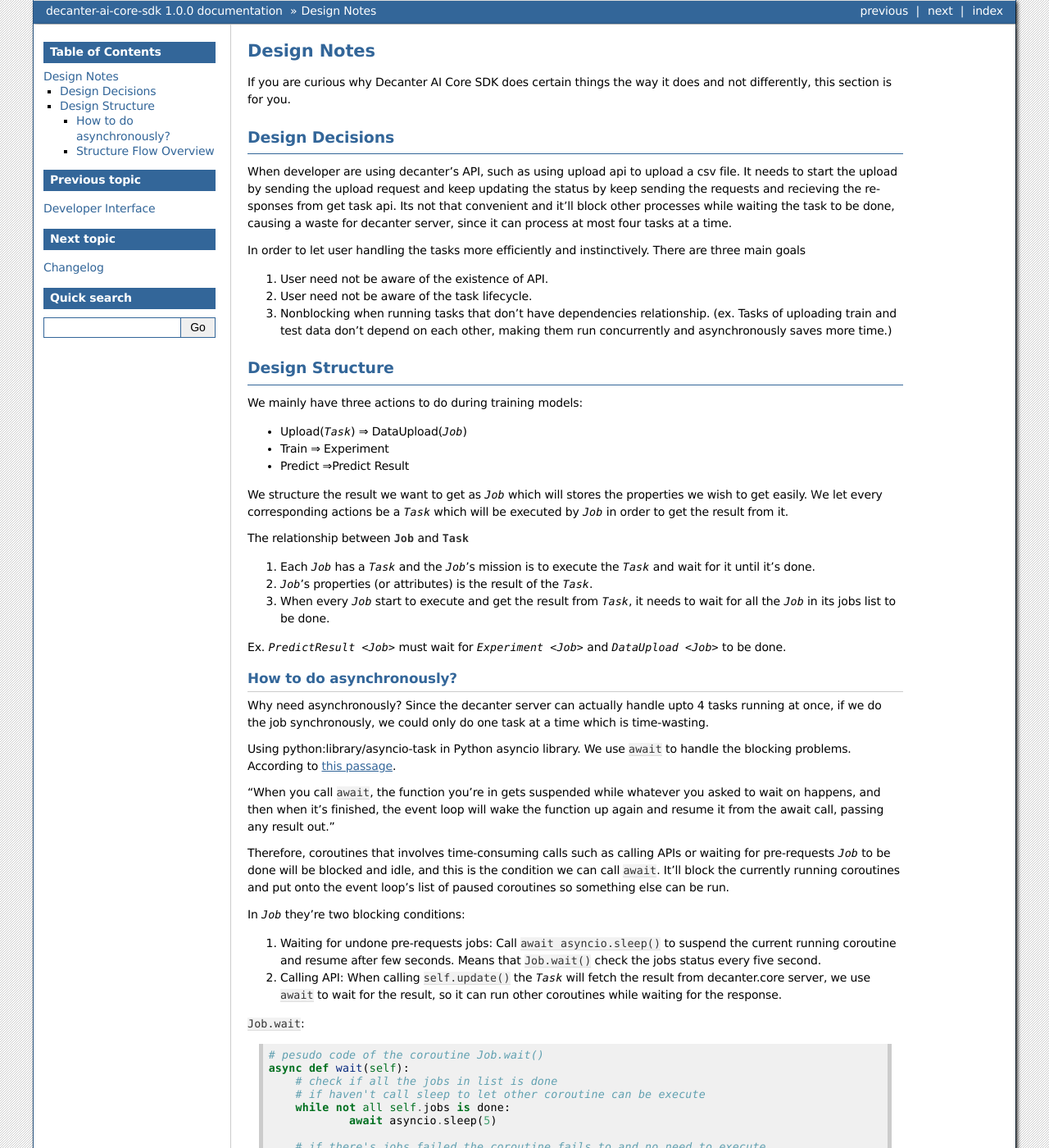
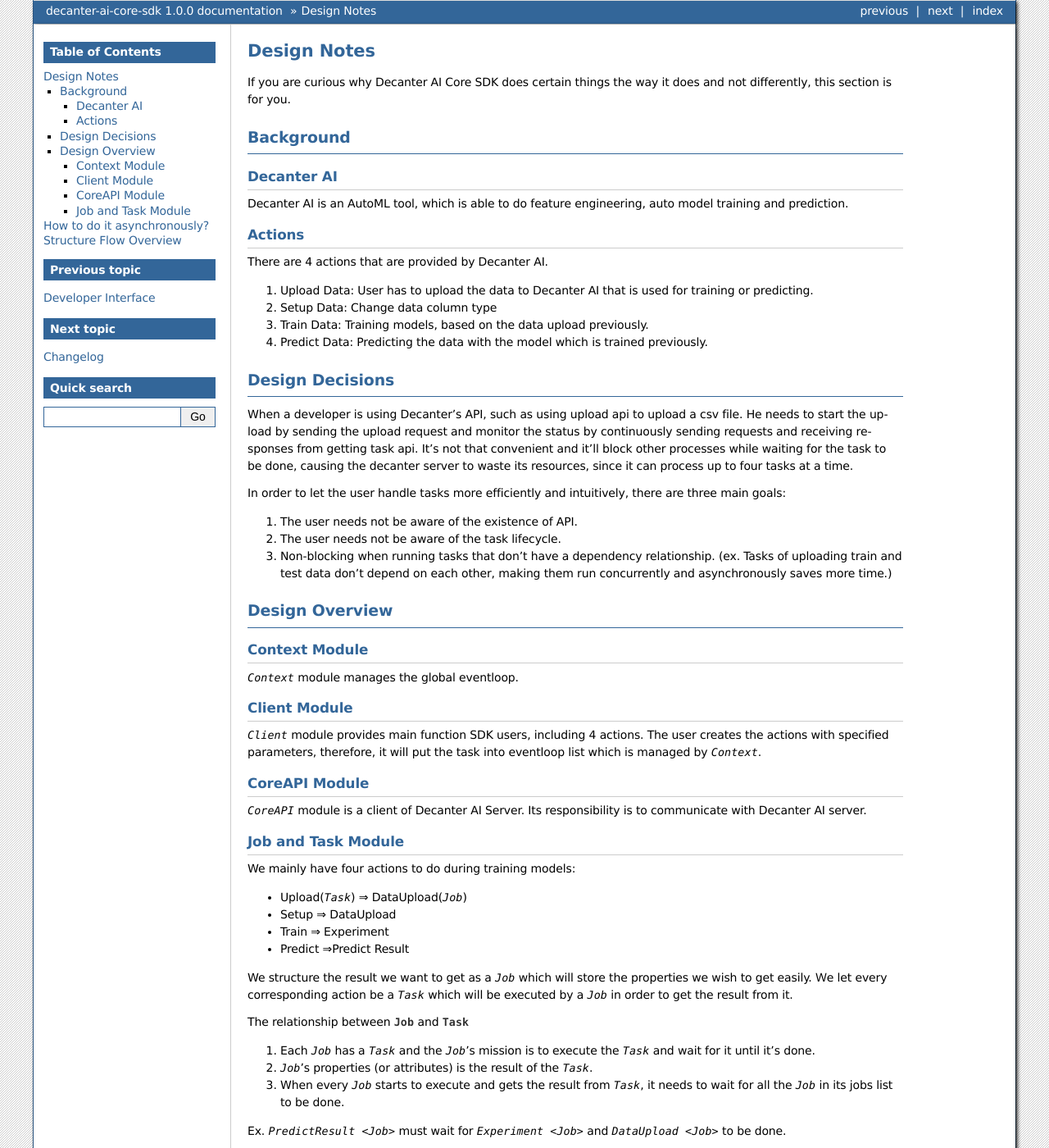
Before and after one commit to MoBagel/decanter-ai-core-sdk, a Sphinx documentation site: the page built from docs/source/notes/design.rst, in a window 1280 px wide and 1400 px high. Shown: the whole window at 82% size. Built offline with Sphinx 7.4.7, drawn with Linux system fonts in a browser that asks for light colours; some of the changed text lies outside the part shown.

Commit message:
doc: add design doc

```diff
--- a/docs/source/notes/design.rst
+++ b/docs/source/notes/design.rst
@@ -2,43 +2,72 @@
 
 
 Design Notes
-=================
+~~~~~~~~~~~~
 
-If you are curious why Decanter AI Core SDK does certain things the way it does and not differently,
-this section is for you.
+If you are curious why Decanter AI Core SDK does certain things the way it does and not differently, this section is for you.
+
+Background
+**********
+
+Decanter AI
+===========
+Decanter AI is an AutoML tool, which is able to do feature engineering, auto model training and prediction.
+
+Actions
+=======
+There are 4 actions that are provided by Decanter AI.
+
+1.  Upload Data: User has to upload the data to Decanter AI that is used for training or predicting.
+2.  Setup Data: Change data column type
+3.  Train Data: Training models, based on the data upload previously.
+4.  Predict Data: Predicting the data with the model which is trained previously.
 
 
 Design Decisions
------------------
+****************
 
-When developer are using decanter's API, such as using upload api to upload a csv file.
-It needs to start the upload by sending the upload request and keep updating the
-status by keep sending the requests and recieving the responses from get task api. Its not
-that convenient and it'll block other processes while waiting the task to be done, causing
-a waste for decanter server, since it can process at most four tasks at a time.
+When a developer is using Decanter's API, such as using upload api to upload a csv file.
+He needs to start the upload by sending the upload request and monitor the status by continuously sending requests and receiving responses from getting task api. It's not that convenient and it'll block other processes while waiting for the task to be done, causing the decanter server to waste its resources, since it can process up to four tasks at a time.
 
-In order to let user handling the tasks more efficiently and instinctively. There are
-three main goals
+In order to let the user handle tasks more efficiently and intuitively, there are three main goals:
 
-1.  User need not be aware of the existence of API.
-2.  User need not be aware of the task lifecycle.
-3.  Nonblocking when running tasks that don't have dependencies relationship.
+1.  The user needs not be aware of the existence of API.
+2.  The user needs not be aware of the task lifecycle.
+3.  Non-blocking when running tasks that don't have a dependency relationship.
     (ex. Tasks of uploading train and test data don't depend on each other,
     making them run concurrently and asynchronously saves more time.)
 
 
-Design Structure
------------------
+Design Overview
+***************
 
-We mainly have three actions to do during training models:
+Context Module
+==============
+
+`Context` module manages the global eventloop.
+
+Client Module
+=============
+
+`Client` module provides main function SDK users, including 4 actions. The user creates the actions with specified parameters, therefore, it will put the task into eventloop list which is managed by `Context`.
+
+CoreAPI Module
+==============
+
+`CoreAPI` module is a client of Decanter AI Server. Its responsibility is to communicate with Decanter AI server.
+
+Job and Task Module
+===================
+We mainly have four actions to do during training models:
 
 -   Upload(`Task`) ⇒ DataUpload(`Job`)
+-   Setup ⇒ DataUpload
 -   Train ⇒ Experiment
 -   Predict ⇒Predict Result
 
-We structure the result we want to get as `Job` which will stores the
-properties we wish to get easily. Ｗe let every corresponding actions be
-a `Task` which will be executed by `Job` in order to get the result from it.
+We structure the result we want to get as a `Job` which will store the
+properties we wish to get easily. Ｗe let every corresponding action be
+a `Task` which will be executed by a `Job` in order to get the result from it.
 
 
 The relationship between :class:`~decanter.core.jobs.job.Job`
@@ -47,21 +76,21 @@
 1.  Each `Job` has a `Task` and the `Job`'s mission is to execute
     the `Task` and wait for it until it's done.
 2.  `Job`'s properties (or attributes) is the result of the `Task`.
-3.  When every `Job` start to execute and get the result from `Task`,
+3.  When every `Job` starts to execute and gets the result from `Task`,
     it needs to wait for all the `Job` in its jobs list to be done.
 
 Ex. `PredictResult <Job>` must wait for `Experiment <Job>`
 and `DataUpload <Job>` to be done.
 
 
-How to do asynchronously?
+How to do it asynchronously?
 ~~~~~~~~~~~~~~~~~~~~~~~~~
 
-Why need asynchronously? Since the decanter server can actually handle
+Why do we need asynchronous functionality? Since the decanter server can actually handle
 upto 4 tasks running at once, if we do the job synchronously, we could
 only do one task at a  time which is time-wasting.
 
-Using :doc:`python:library/asyncio-task` in Python asyncio library.
+We address this by using the :doc:`python:library/asyncio-taskv` in the Python asyncio library
 We use ``await`` to handle the blocking problems. According to
 `this passage <https://www.aeracode.org/2018/02/19/python-async-simplified/>`_.
 
@@ -70,19 +99,19 @@
 wake the function up again and resume it from the await call, passing any
 result out."
 
-Therefore, coroutines that involves time-consuming calls such as calling APIs
+Therefore, coroutines that involve time-consuming calls such as calling APIs
 or waiting for pre-requests `Job` to be done will be blocked and idle, and this
 is the condition we can call ``await``. It'll block the currently running
-coroutines and put onto the event loop's list of paused coroutines so something
+coroutines and put them onto the event loop's list of paused coroutines so something
 else can be run.
 
-In `Job` they're two blocking conditions:
+In `Job` there are two blocking conditions:
 
 1.  Waiting for undone pre-requests jobs: Call ``await asyncio.sleep()`` to
-    suspend the current running coroutine and resume after few seconds. Means
-    that ``Job.wait()`` check the jobs status every five second.
+    suspend the current running coroutine and resume after a few seconds. Means
+    that ``Job.wait()`` check the jobs status every five seconds.
 2.  Calling API: When calling ``self.update()`` the `Task` will fetch the
-    result from decanter.core server, we use ``await`` to wait for the result,
+    result from Decanter AI server, we use ``await`` to wait for the result,
     so it can run other coroutines while waiting for the response.
 
 ``Job.wait``:
@@ -115,7 +144,7 @@
 
 
 Structure Flow Overview
-~~~~~~~~~~~~~~~~~~~~~~~~~
+~~~~~~~~~~~~~~~~~~~~~~~
 When we create the client of CoreClient() ``client = CoreClient()`` we simply
 create a `Job`. And its coroutines ``Job.wait()`` will be scheduled to
 execute in the event loop.
@@ -123,11 +152,11 @@
 .. figure:: ../images/flow_1.png
 
 Notice that the event loop won't start to run until we call
-``context.run()`` and each `Job` has its own `Task` waited to be finished.
+``context.run()`` and each `Job` has its own `Task` waiting to be finished.
 
 .. figure:: ../images/flow_2.png
 
-But each `Job`'s task has different timing to start, as the picture below.
+But each `Job`'s task has different timing to start, as shown by the picture below.
 Ex. exp needs to wait for train data to finish, and pred_res needs to
 wait for test data and exp.
 
@@ -138,8 +167,8 @@
 
 .. figure:: ../images/flow_4.png
 
-Since the `Job` that waits for other `Job`s will keep monitor its ``is_done``
-tag, when it finds all of the `Job` it's waiting is done, it will start to run
+Since the `Job` that waits for other `Job` s  will keep monitoring its ``is_done`` tag,
+when it finds all of the `Job` s its waiting are done, it will start to run
 its own `Task`.
 
 .. figure:: ../images/flow_5.png
```
Also changed, not shown: docs/source/index.rst (+4 -4 lines).
